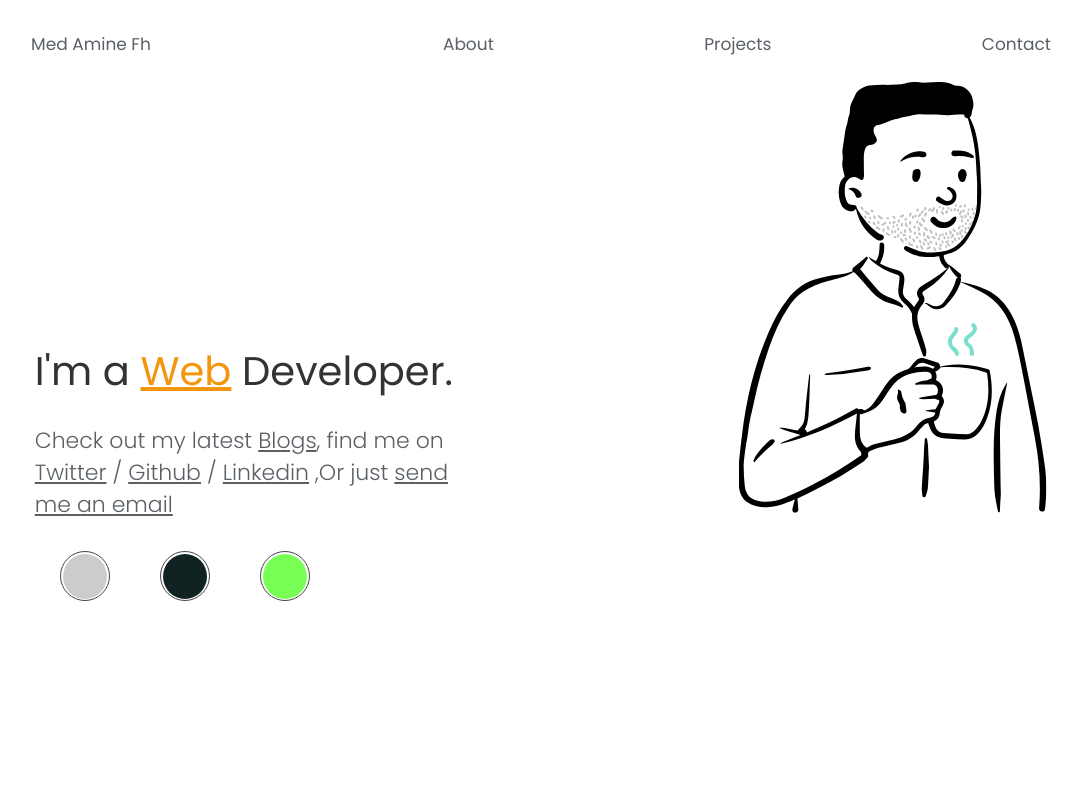
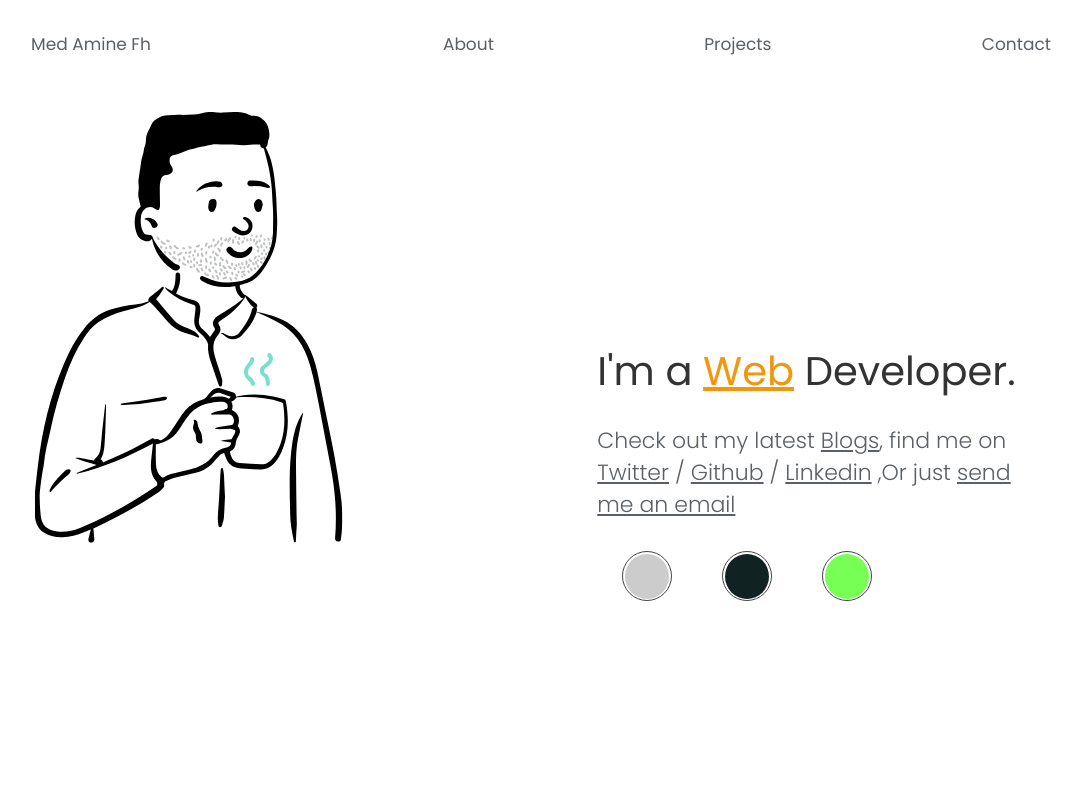
Before and after one commit to medaminefh/portfolio, a React (Create React App) app: page / in a window 1280 px wide. Shown: the top 800 px of the page, without its empty margins (99-1181 px from the left). Built offline with nearby package versions, Linux system fonts and the light colour scheme; no server answers.

Commit message:
rearrange the About section

```diff
--- a/src/components/About.js
+++ b/src/components/About.js
@@ -12,6 +12,7 @@ const AboutMe = styled.div`
   height: 100vh;
   padding: 0.5em 0.4rem;
   display: flex;
+  flex-direction: row-reverse;
   justify-content: space-around;
   align-items: center;
 
@@ -31,6 +32,7 @@ const AboutMe = styled.div`
 
   & img {
     align-self: flex-start;
+    margin-top: 30px;
   }
 
   @media (max-width: 600px) {
```
